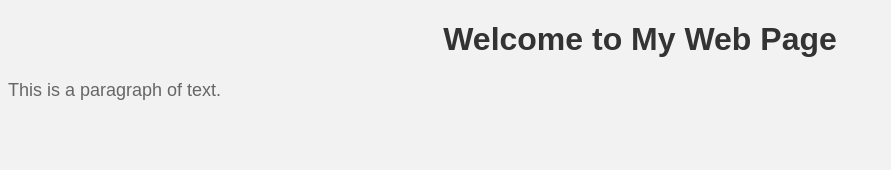
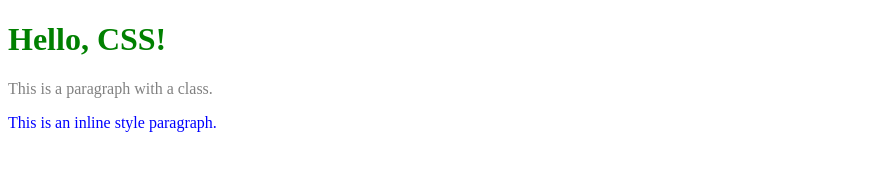
Before and after one commit to MidhaTahir/women-in-cs-workshop, a plain HTML site: page index.html in a window 1280 px wide. Shown: the whole page, without its empty margins (0-891 px from the left). Drawn offline with Linux system fonts and the light colour scheme.

Commit message:
chore: add specificity example

```diff
--- a/index.html
+++ b/index.html
@@ -1,13 +1,19 @@
 <!DOCTYPE html>
 <html>
 <head>
-    <title>My First Web Page</title>
-    <link rel="stylesheet" type="text/css" href="styles.css">
+  <title>CSS Specificity Example</title>
+  <link rel="stylesheet" type="text/css" href="styles.css">
+  <style>
+    /* Internal Styles */
+    h2 {
+      color: red; /* Overrides external styles */
+    }
+  </style>
 </head>
 <body>
-    <h1>Welcome to My Web Page</h1>
-    <p>This is a paragraph of text.</p>
+  <h1 class="title">Hello, CSS!</h1>
 
-    <script src="script.js"></script>
+  <p class="description">This is a paragraph with a class.</p>
+  <p style="color: blue;" class="description" id="specificity-example">This is an inline style paragraph.</p>
 </body>
 </html>
--- a/script.js
+++ /dev/null
@@ -1,11 +0,0 @@
-// script.js
-
-// Function to change the text color of the paragraph when clicked
-function changeTextColor() {
-    var paragraph = document.querySelector('p');
-    paragraph.style.color = 'blue';
-}
-
-// Attach the click event to the paragraph element
-var paragraphElement = document.querySelector('p');
-paragraphElement.addEventListener('click', changeTextColor);
--- a/styles.css
+++ b/styles.css
@@ -1,17 +1,12 @@
-/* styles.css */
-
-body {
-    background-color: #f2f2f2;
-    font-family: Arial, sans-serif;
+/* External Styles */
+.title {
+    color: green;
 }
 
-h1 {
-    color: #333333;
-    text-align: center;
+.description {
+    color: gray;
 }
 
-p {
-    color: #666666;
-    font-size: 18px;
-    text-align: justify;
+#specificity-example{
+    color: red;
 }
```
